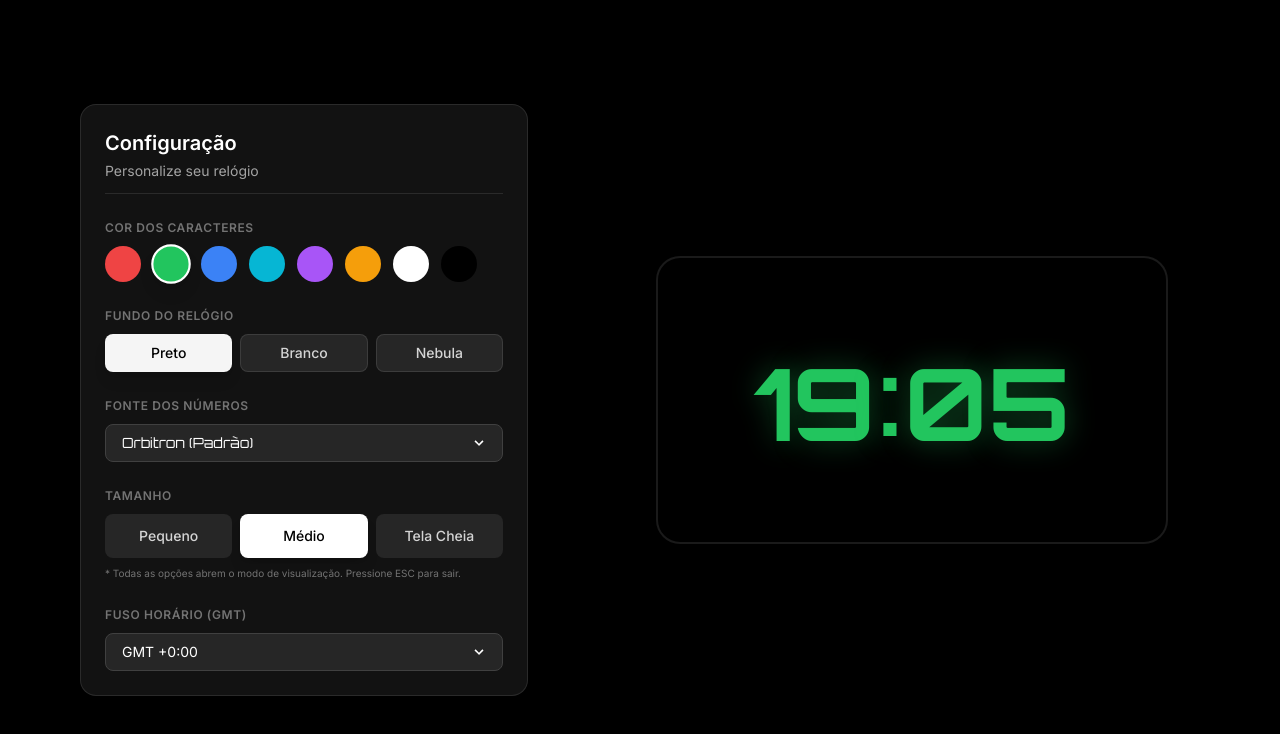
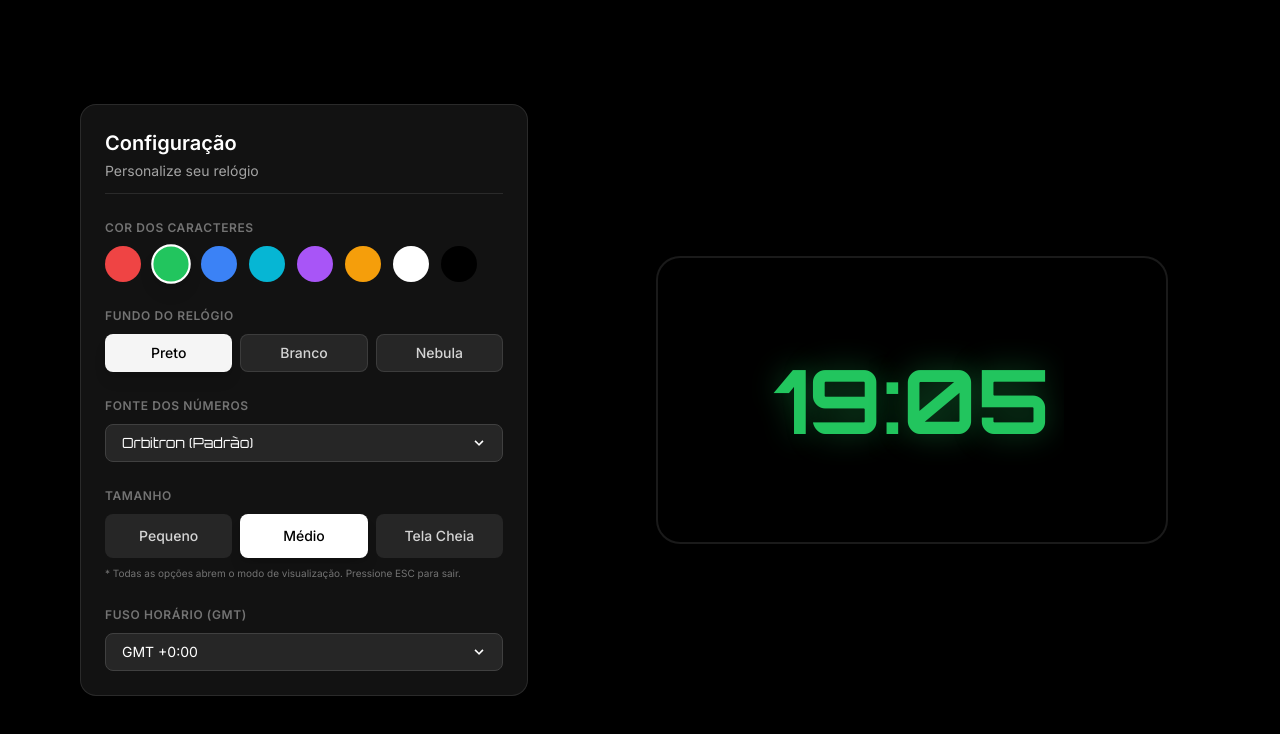
Before and after one commit to RPulla/Clock4Monitor, a React (Vite) app: page / in a window 1280 px wide. Shown: the top 734 px of the page. Built offline with nearby package versions, Linux system fonts and the light colour scheme; a web font is replaced by a local one.

Commit message:
feat: Adjust fullscreen clock size and viewBox
Increase the fullscreen clock width to 90vw and update the SVG viewBox to accommodate larger text and improve scaling.

```diff
--- a/components/ClockDisplay.tsx
+++ b/components/ClockDisplay.tsx
@@ -47,7 +47,8 @@ export const ClockDisplay: React.FC<ClockDisplayProps> = ({
   if (!autoWidth) {
     switch (size) {
       case ClockSize.FULLSCREEN:
-        widthClass = 'w-[88vw]';
+        // Updated to 90vw as requested
+        widthClass = 'w-[90vw]';
         break;
       case ClockSize.MEDIUM:
         // Occupy 60% of screen size
@@ -68,32 +69,33 @@ export const ClockDisplay: React.FC<ClockDisplayProps> = ({
     : `0 0 30px ${color}60`;
 
   return (
-    <div className={`flex items-center justify-center transition-all duration-500 ease-in-out ${widthClass}`}>
+    <div className={`flex items-center justify-center transition-all duration-500 ease-in-out mx-auto ${widthClass}`}>
       <svg
         width="100%"
         height="100%"
-        viewBox="0 0 800 240"
+        viewBox="0 0 1500 400"
         preserveAspectRatio="xMidYMid meet"
         className="overflow-visible w-full h-full"
         aria-label={`Hora atual: ${timeStr.hours} e ${timeStr.minutes}`}
       >
         <text
           x="50%"
-          y="52%"
+          y="50%"
           dominantBaseline="central"
           textAnchor="middle"
           fill={color}
           style={{
             textShadow: textShadowStyle,
             fontFamily: fontFamily,
-            fontSize: '180px',
+            fontSize: '300px',
             fontWeight: 'bold'
           }}
           className="select-none"
         >
           {timeStr.hours}
-          <tspan className="animate-blink" dy="-10" dx="5">:</tspan>
-          <tspan dy="10" dx="5">{timeStr.minutes}</tspan>
+          {/* Removed dy/dx to ensure perfect horizontal/vertical alignment on the baseline */}
+          <tspan className="animate-blink px-4">:</tspan>
+          {timeStr.minutes}
         </text>
       </svg>
     </div>
```
